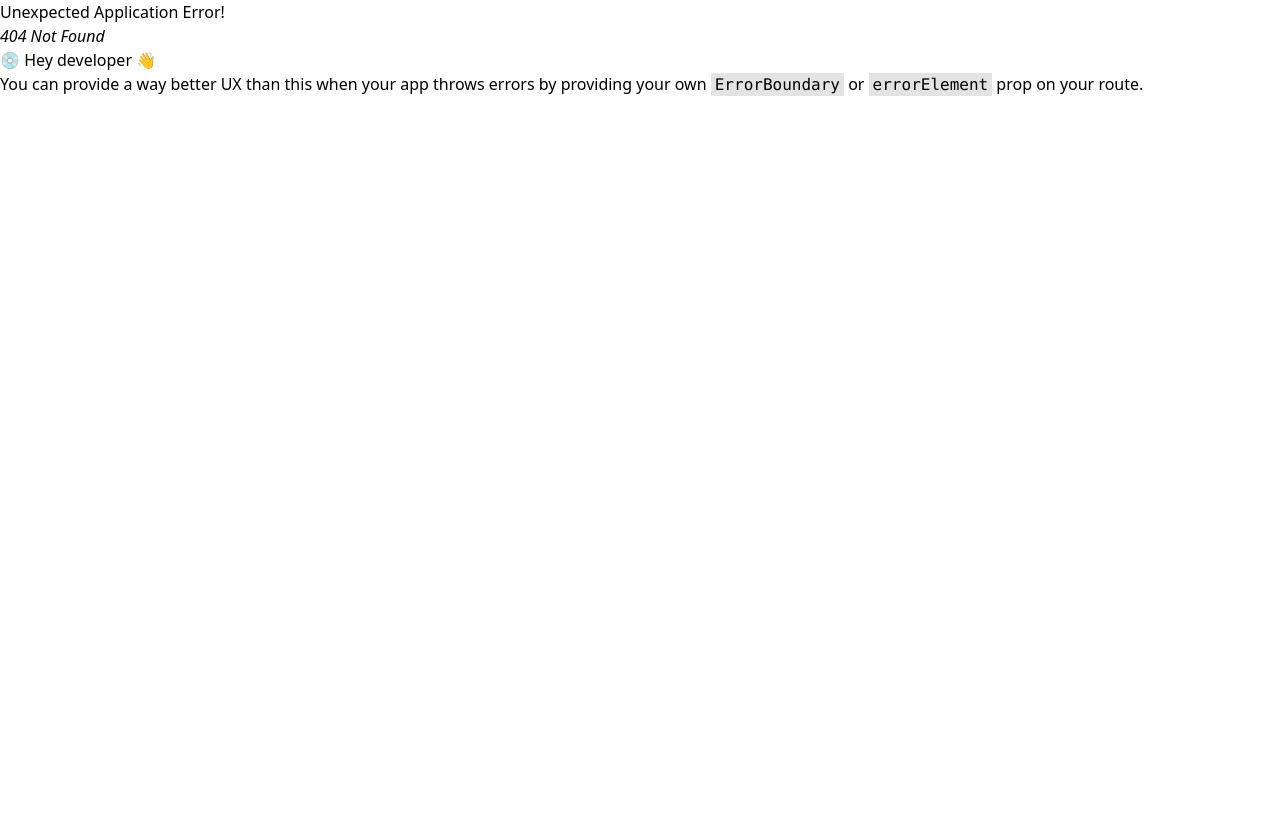
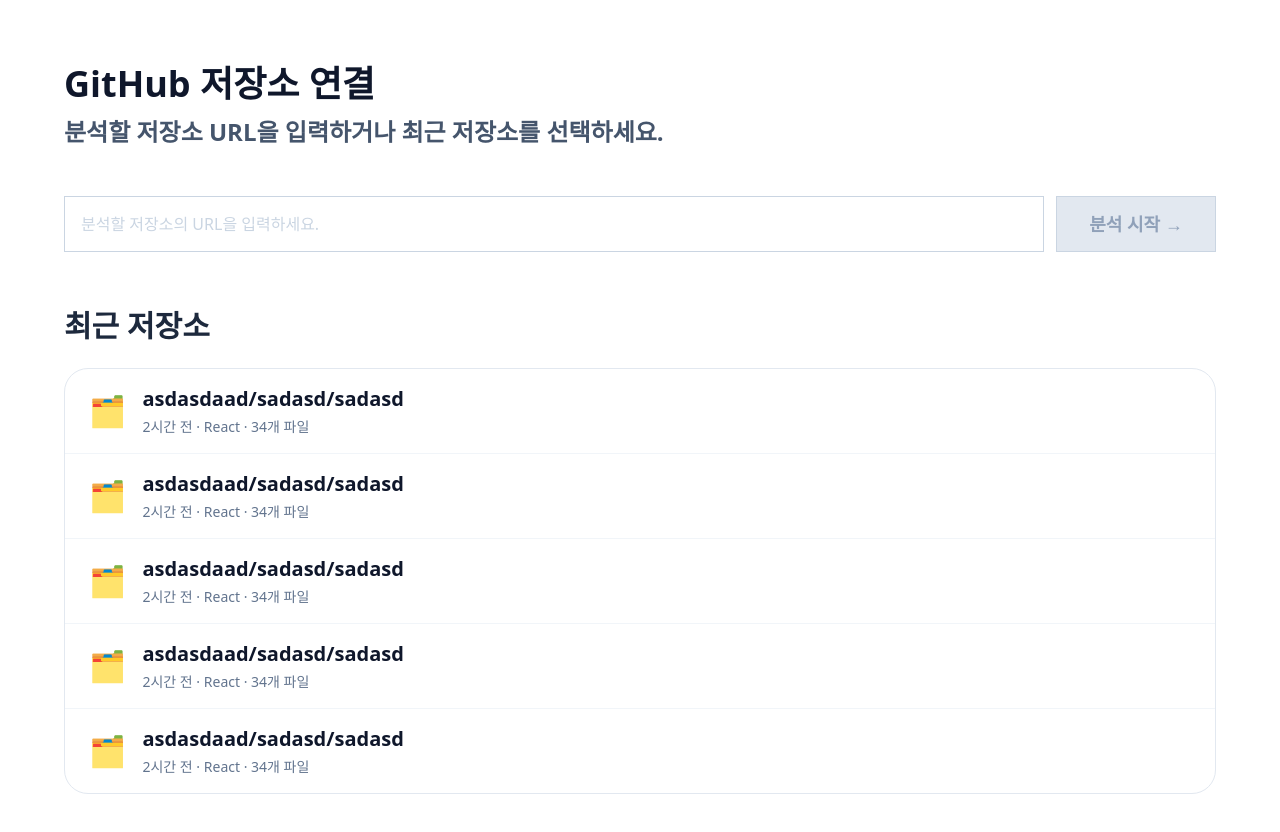
Before and after one commit to KW-Young04/FE_Repository, a React (Vite) app: page /repository-connect in a window 1280 px wide. Before the commit this address had no page. Shown: the top 832 px of the page. Before the commit the page ends 800 px from the top, so only its background shows below. Built offline with nearby package versions, Linux system fonts and the light colour scheme.

Commit message:
feat: repository connect page 구현

```diff
--- /dev/null
+++ b/src/pages/Main/RepositoryConnect.tsx
@@ -0,0 +1,149 @@
+import { useState } from "react";
+
+const recentRepositories = [
+  {
+    id: "1",
+    fullName: "asdasdaad/sadasd/sadasd",
+    updatedAt: "2시간 전",
+    techStack: "React",
+    fileCount: "34개 파일",
+  },
+  {
+    id: "2",
+    fullName: "asdasdaad/sadasd/sadasd",
+    updatedAt: "2시간 전",
+    techStack: "React",
+    fileCount: "34개 파일",
+  },
+  {
+    id: "3",
+    fullName: "asdasdaad/sadasd/sadasd",
+    updatedAt: "2시간 전",
+    techStack: "React",
+    fileCount: "34개 파일",
+  },
+  {
+    id: "4",
+    fullName: "asdasdaad/sadasd/sadasd",
+    updatedAt: "2시간 전",
+    techStack: "React",
+    fileCount: "34개 파일",
+  },
+  {
+    id: "5",
+    fullName: "asdasdaad/sadasd/sadasd",
+    updatedAt: "2시간 전",
+    techStack: "React",
+    fileCount: "34개 파일",
+  },
+];
+
+export default function MainRepositoryConnect() {
+  const [repositoryUrl, setRepositoryUrl] = useState("");
+  const [selectedRepository, setSelectedRepository] = useState("");
+
+  const openAnalyzeModal = (repositoryName: string) => {
+    setSelectedRepository(repositoryName);
+  };
+
+  const closeAnalyzeModal = () => {
+    setSelectedRepository("");
+  };
+
+  const isAnalyzeEnabled = repositoryUrl.trim().length > 0;
+
+  return (
+    <main className="min-h-screen bg-white px-6 py-10 md:px-10">
+      <section className="mx-auto w-full max-w-6xl py-6">
+        <h1 className="text-4xl font-extrabold text-slate-900">GitHub 저장소 연결</h1>
+        <p className="mt-3 text-2xl font-semibold text-slate-600">
+          분석할 저장소 URL을 입력하거나 최근 저장소를 선택하세요.
+        </p>
+
+        <div className="mt-12 flex flex-col gap-3 md:flex-row">
+          <input
+            type="text"
+            value={repositoryUrl}
+            onChange={(event) => setRepositoryUrl(event.target.value)}
+            placeholder="분석할 저장소의 URL을 입력하세요."
+            className="h-14 w-full rounded-none border border-slate-300 px-4 text-base font-medium text-slate-900 outline-none placeholder:text-slate-300 focus:border-slate-400"
+          />
+          <button
+            type="button"
+            disabled={!isAnalyzeEnabled}
+            onClick={() => openAnalyzeModal(repositoryUrl.trim())}
+            className="h-14 min-w-40 border border-black bg-black px-6 text-lg font-bold text-white transition enabled:hover:bg-slate-800 disabled:cursor-not-allowed disabled:border-slate-300 disabled:bg-slate-200 disabled:text-slate-400"
+          >
+            분석 시작 →
+          </button>
+        </div>
+
+        <div className="mt-14">
+          <h2 className="text-3xl font-extrabold text-slate-800">최근 저장소</h2>
+          <ul className="mt-6 overflow-hidden rounded-3xl border border-slate-200 bg-white">
+            {recentRepositories.map((repository) => (
+              <li key={repository.id} className="border-b border-slate-100 last:border-b-0">
+                <button
+                  type="button"
+                  onClick={() => openAnalyzeModal(repository.fullName)}
+                  className="flex w-full items-center gap-4 px-6 py-4 text-left transition hover:bg-slate-50"
+                >
+                  <span className="text-3xl">🗂️</span>
+                  <span>
+                    <strong className="block text-xl font-extrabold text-slate-900">
+                      {repository.fullName}
+                    </strong>
+                    <span className="mt-1 block text-sm font-medium text-slate-500">
+                      {repository.updatedAt} · {repository.techStack} ·{" "}
+                      {repository.fileCount}
+                    </span>
+                  </span>
+                </button>
+              </li>
+            ))}
+          </ul>
+        </div>
+      </section>
+
+      {selectedRepository ? (
+        <div className="fixed inset-0 z-50 flex items-center justify-center bg-black/30 p-4">
+          <div className="relative w-full max-w-2xl rounded-3xl bg-white p-8 shadow-2xl">
+            <button
+              type="button"
+              onClick={closeAnalyzeModal}
+              className="absolute right-5 top-4 text-3xl leading-none text-slate-500 transition hover:text-slate-700"
+              aria-label="닫기"
+            >
+              ×
+            </button>
+            <h2 className="text-center text-2xl font-extrabold text-sky-600">
+              해당 저장소를 분석할까요?
+            </h2>
+            <p className="mt-5 rounded-md bg-slate-100 px-4 py-3 text-center text-lg font-semibold text-slate-700">
+              {selectedRepository}
+            </p>
+            <p className="mt-4 text-center text-sm text-slate-600">
+              선택한 GitHub 저장소의 UI/UX 문제와 코드 개선 포인트를 분석합니다.
+            </p>
+            <div className="mt-8 grid grid-cols-2 gap-3">
+              <button
+                type="button"
+                onClick={closeAnalyzeModal}
+                className="h-12 rounded-lg bg-black text-base font-bold text-white transition hover:bg-slate-800"
+              >
+                취소
+              </button>
+              <button
+                type="button"
+                onClick={closeAnalyzeModal}
+                className="h-12 rounded-lg bg-sky-500 text-base font-bold text-white transition hover:bg-sky-600"
+              >
+                분석 시작 →
+              </button>
+            </div>
+          </div>
+        </div>
+      ) : null}
+    </main>
+  );
+}
--- a/src/routes/index.tsx
+++ b/src/routes/index.tsx
@@ -1,6 +1,8 @@
 import { createBrowserRouter } from 'react-router-dom';
 import MainPage from '@/pages/Main';
+import MainRepositoryConnect from '@/pages/Main/RepositoryConnect';
 
 export const router = createBrowserRouter([
   { path: '/', element: <MainPage /> },
+  { path: '/repository-connect', element: <MainRepositoryConnect /> },
 ]);
```
